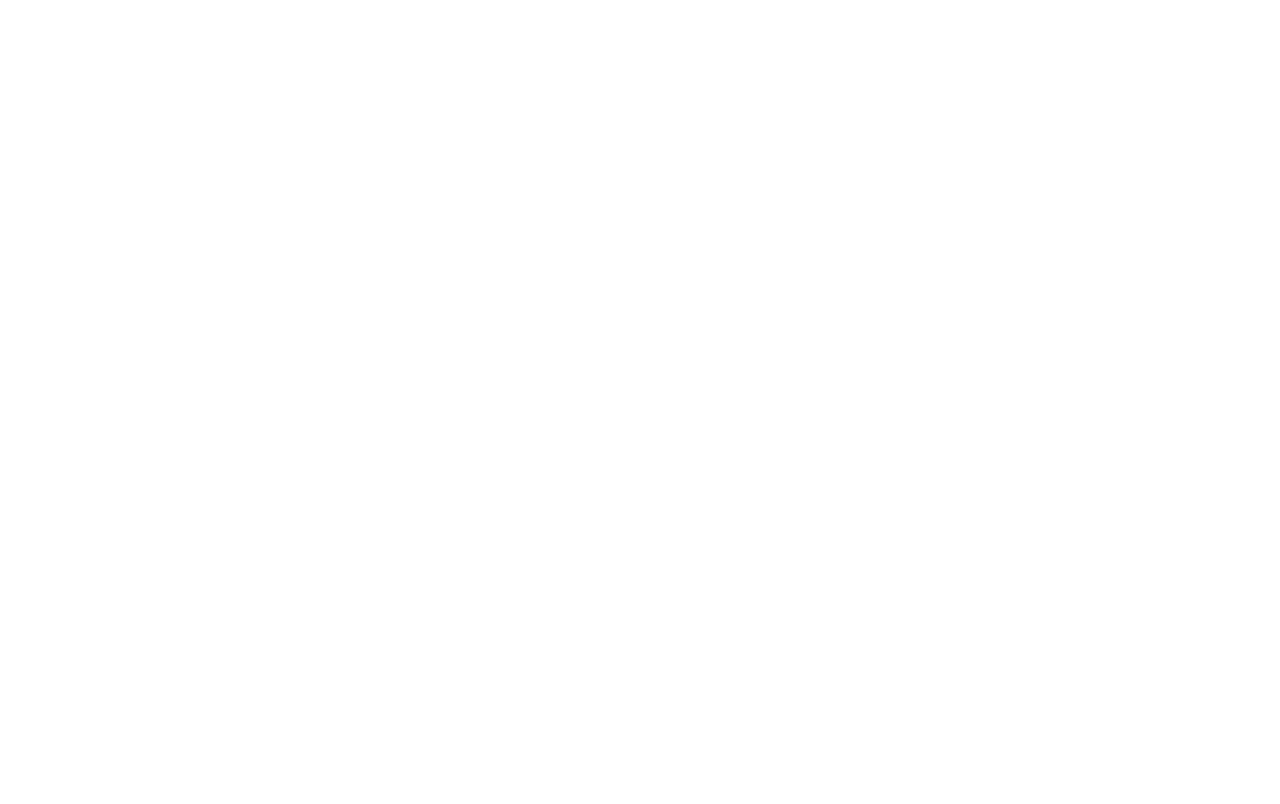
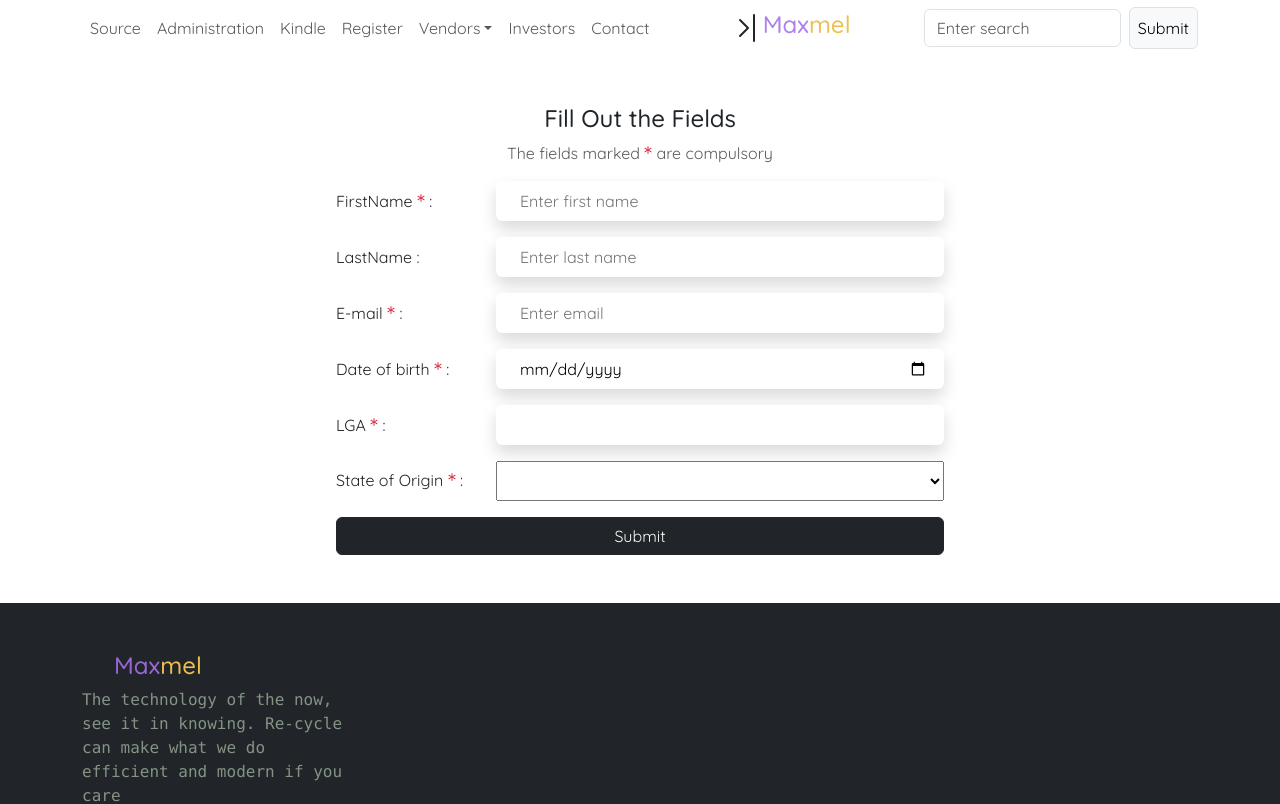
Before and after one commit to Henry-Egboh/maxmel, a React (Create React App) app: page /Components/Register.js in a window 1280 px wide. Before the commit this address had no page. Shown: the top 804 px of the page. Built offline with nearby package versions, Linux system fonts and the light colour scheme.

Commit message:
started form component for registration

```diff
--- a/src/App.js
+++ b/src/App.js
@@ -1,11 +1,13 @@
 import { Routes, Route } from 'react-router-dom';
 import Home from './Components/Home';
+import Register from './Components/Register';
 
 function App() {
   return (
     <div className="">
       <Routes>
         <Route path='/' element={<Home />}></Route>
+        <Route path='/Components/Register.js' element={<Register />}></Route>
       </Routes>
     </div>
   );
--- /dev/null
+++ b/src/Components/FormComp.js
@@ -0,0 +1,73 @@
+import { Container } from "react-bootstrap";
+import { Asterisk } from "react-bootstrap-icons";
+
+const FormComp = () => {
+    return (
+        <main>
+            <div className="wrapper my-5">
+                <Container>
+                    <div className="d-flex flex-column align-items-center">
+                        <h4>Fill Out the Fields</h4>
+                        <p className="text-muted">The fields marked <sup><Asterisk className="text-danger asterisk-size" /></sup> are compulsory</p>
+                        {/* forms */}
+                        <fieldset>
+                            <form action="" className="d-flex flex-column gap-3">
+                                {/* first name */}
+                                <div>
+                                    <label for="firstName" className="label-width">FirstName <sup><Asterisk className="text-danger asterisk-size" /></sup> :</label>
+                                    <input className="border border-0 shadow bg-body p-3 rounded input-width py-2 ps-4" id="firstName" type='text' placeholder="Enter first name"  />
+                                </div>
+                                {/* last name */}
+                                <div>
+                                    <label for="lastName" className="label-width">LastName :</label>
+                                    <input className="border border-0 shadow bg-body p-3 rounded input-width py-2 ps-4" id='lastName' type='text' placeholder="Enter last name"  />
+                                </div>
+                                {/* email */}
+                                <div>
+                                    <label for="email" className="label-width">E-mail <sup><Asterisk className="text-danger asterisk-size" /></sup> :</label>
+                                    <input className="border border-0 shadow bg-body p-3 rounded input-width py-2 ps-4" id="email" type='email' placeholder="Enter email"  />
+                                </div>
+                                {/* date of birth */}
+                                <div>
+                                    <label className="label-width" for='dateOfBirth'>Date of birth <sup><Asterisk className="text-danger asterisk-size" /></sup> :</label>
+                                    <input className="border border-0 shadow bg-body p-3 rounded input-width py-2 ps-4" type="date" id="dateOfBirth" />
+                                </div>
+                                {/* LGA */}
+                                <div>
+                                    <label className="label-width" for="lga">LGA <sup><Asterisk className="text-danger asterisk-size" /></sup> :</label>
+                                    <input className="border border-0 shadow bg-body p-3 rounded input-width py-2 ps-4" list="listLGA" id="lga" name="lga" />
+                                    <datalist id="listLGA">
+                                        <option value='Ikwere'></option>
+                                        <option value='Obio-Akor'></option>
+                                        <option value='Andoni'></option>
+                                        <option value='Vocana'></option>
+                                        <option value='Ndoni'></option>
+                                        <option value='Port Harcourt'></option>
+                                        <option value='Oyigbo'></option>
+                                        <option value='Ogoni'></option>
+                                    </datalist>
+                                </div>
+                                {/* country */}
+                                <div>
+                                    <label className="label-width" for="state">State of Origin <sup><Asterisk className="text-danger asterisk-size" /></sup> :</label>
+                                    <select className="input-width py-2" id="state" name="state">
+                                        <option value="Rivers"></option>
+                                        <option value="Rivers">Rivers</option>
+                                        <option value="Rivers">Rivers</option>
+                                        <option value="Rivers">Rivers</option>
+                                        <option value="Rivers">Rivers</option>
+                                        <option value="Rivers">Rivers</option>
+                                    </select>
+                                </div>
+                                {/* submit button */}
+                                <button type="submit" className="btn btn-dark btn-outline-white text-light">Submit</button>
+                            </form>
+                        </fieldset>
+                    </div>
+                </Container>
+            </div>
+        </main>
+    )
+}
+
+export default FormComp;
--- a/src/Components/NavbarComp.js
+++ b/src/Components/NavbarComp.js
@@ -13,7 +13,7 @@
                     <Nav.Link href="#home">Source</Nav.Link>
                     <Nav.Link href="#link">Administration</Nav.Link>
                     <Nav.Link href="#home">Kindle</Nav.Link>
-                    <Nav.Link href="#link">Register</Nav.Link>
+                    <Nav.Link href="/Components/Register.js">Register</Nav.Link>
                     <NavDropdown title="Vendors" id="basic-nav-dropdown">
                       <NavDropdown.Item href="#action/3.1">Camp Endem</NavDropdown.Item>
                       <NavDropdown.Item href="#action/3.2">Rose Dam</NavDropdown.Item>
--- /dev/null
+++ b/src/Components/Register.js
@@ -0,0 +1,15 @@
+import Footer from "./Footer";
+import FormComp from "./FormComp";
+import NavbarComp from "./NavbarComp";
+
+const Register = () => {
+    return (
+        <main>
+            <NavbarComp />
+            <FormComp />
+            <Footer />
+        </main>
+    )
+}
+
+export default Register;
--- a/src/Components/Section.js
+++ b/src/Components/Section.js
@@ -6,7 +6,7 @@
             <section>
                 <Container className='py-5 my-xs-2 my-sm-5'>
                     <Row className=''>
-                        <Col xs={12} sm={6} lg={4}>
+                        <Col xs={12} sm={6} lg={4} className='mb-3 mb-lg-0'>
                         <div className='d-flex align-items-center'>
                             <CircleSquare className='fs-3 me-3 color-text-sub'/>
                             <h4 className='color-text'>Frameworks</h4>
@@ -18,7 +18,7 @@
                         </p>
                         </Col>
 
-                        <Col xs={12} sm={6} lg={4}>
+                        <Col xs={12} sm={6} lg={4} className='mb-3 mb-lg-0'>
                         <div className='d-flex align-items-center'>
                             <CircleSquare className='fs-3 me-3 color-text-sub'/>
                             <h4 className='color-text'>Javascript</h4>
--- a/src/index.css
+++ b/src/index.css
@@ -8,7 +8,7 @@
 .footer-text {
   font-weight: 300;
   font-size: 0.8rem;
-  color: #ebedd7;
+  color: #fff;
 }
 /* color for logo */
 .color-text-sub {
@@ -46,6 +46,16 @@
   background-color: hsla(118deg, 45%, 69%, 0.2);
 }
 
-/* .wrapper {
-  text-align: center;
-} */
+/* form label alignment */
+.label-width {
+  width: 10rem;
+}
+/* form field size */
+.input-width {
+  width: 28rem;
+}
+
+.asterisk-size {
+  /* width: 0.5rem; */
+  font-size: 0.5rem;
+}
```
